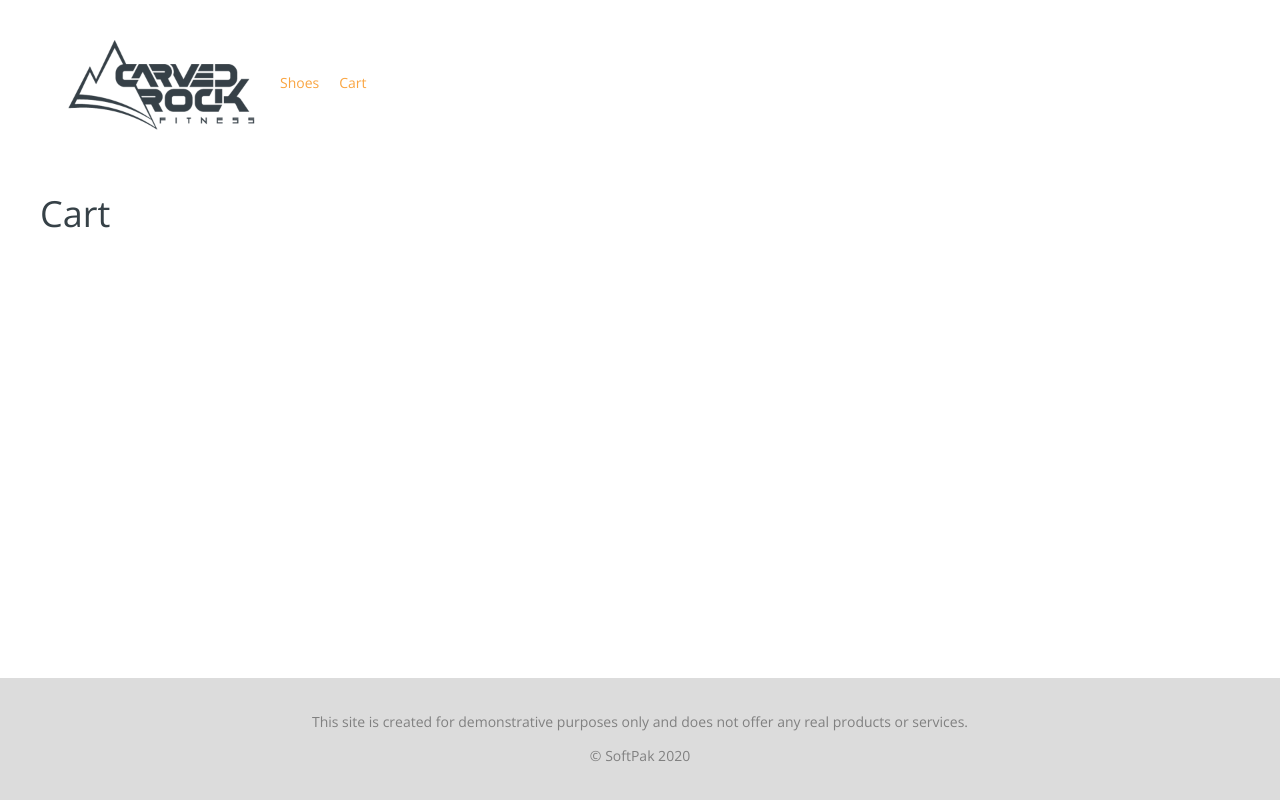
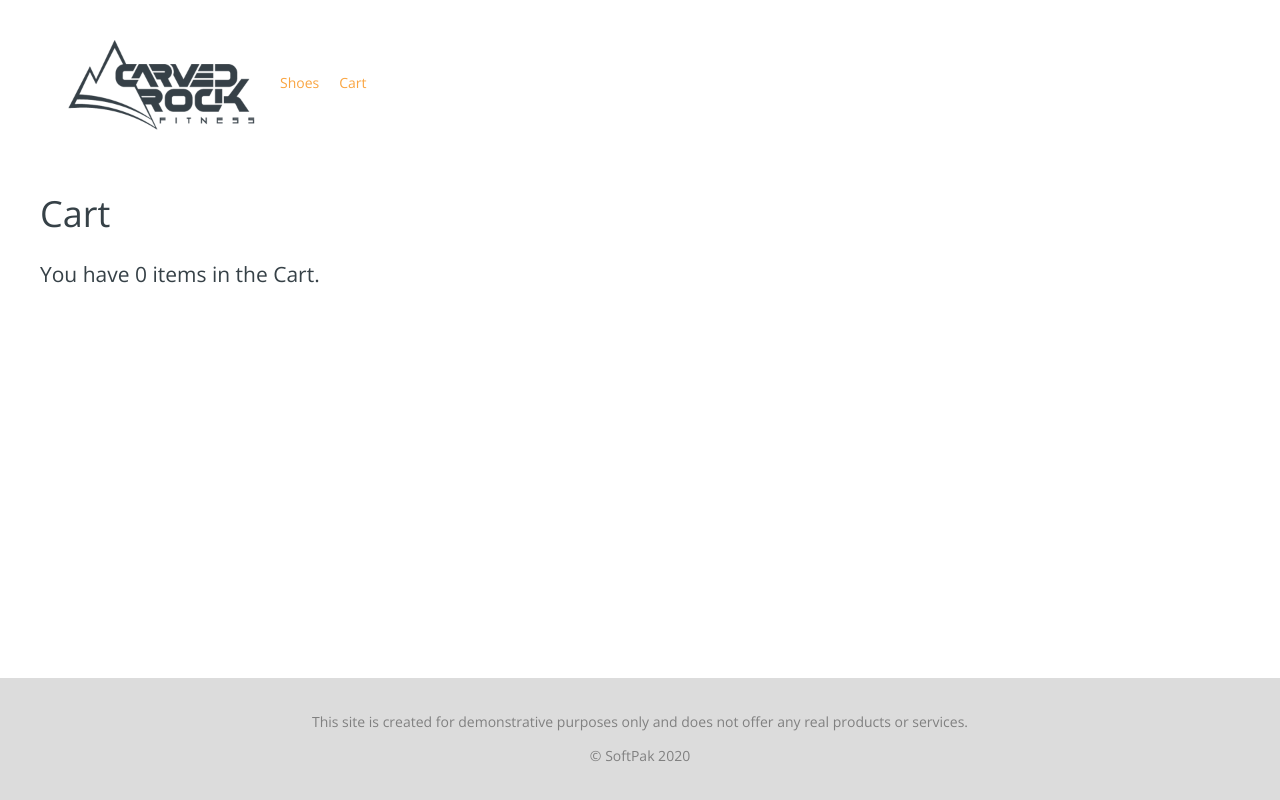
Before and after one commit to plamenkoyovchev/react-outdoor-shop, a React (Create React App) app: page /cart in a window 1280 px wide. Built offline with nearby package versions, Linux system fonts and the light colour scheme; no server answers.

Commit message:
Save and get cart items from localStorage

```diff
--- a/src/App.jsx
+++ b/src/App.jsx
@@ -11,7 +11,14 @@ import Cart from "./components/Cart/Cart";
 import { useState } from "react";
 
 export default function App() {
-  const [cart, setCart] = useState([]);
+  const [cart, setCart] = useState(() => {
+      try {
+        return JSON.parse(localStorage.getItem("cart")) ?? [];
+      } catch {
+        console.warn("Can't read cart items!");
+        return [];
+      }
+  });
 
   const addToCart = (id, sku) => {
     setCart((cartItems) => {
@@ -21,7 +28,7 @@ export default function App() {
       } else {
         return [...cartItems, {id, sku, quantity: 1}];
       }
-    })
+    });
   }
 
   return (
--- a/src/components/Cart/Cart.jsx
+++ b/src/components/Cart/Cart.jsx
@@ -1,4 +1,4 @@
-import React from "react";
+import React, { useEffect } from "react";
 
 import useFetchAll from "../../hooks/useFetchAll";
 import Spinner from "../../Spinner";
@@ -7,12 +7,24 @@ const Cart = ({cart, updateQuantity}) => {
   const urls = cart.map((i) => `products/${i.id}`);
   const { data: products, loading, error } = useFetchAll(urls);
 
+  useEffect(() => {
+    localStorage.setItem("cart", JSON.stringify(cart));
+  }, [cart])
+
   const renderCartItem = (item) => {
     const {id, sku, quantity} = item;
     const {price, name, image, skus} = products.find(
       (p) => p.id === parseInt(id)
     );
     const {size} = skus.find((s) => s.sku === sku);
+
+      return (<li>
+        <img src={`/images/${image}`} alt={name} />
+        <h3>{name}</h3>
+        <p>Size: {size}</p>
+        <p>Price <strong>${price}</strong></p>
+        <p>Quantity: {quantity}</p>
+      </li>);
   };
 
   if(loading) {
@@ -23,8 +35,11 @@ const Cart = ({cart, updateQuantity}) => {
     throw error;
   }
 
+  const numberOfItems = cart.reduce((total, item) => total + item.quantity , 0);
+
   return <section id="cart">
           <h1>Cart</h1>
+          <h2>You have {numberOfItems} items in the Cart.</h2>
           <ul>
             {cart.map(renderCartItem)}
           </ul>
```
